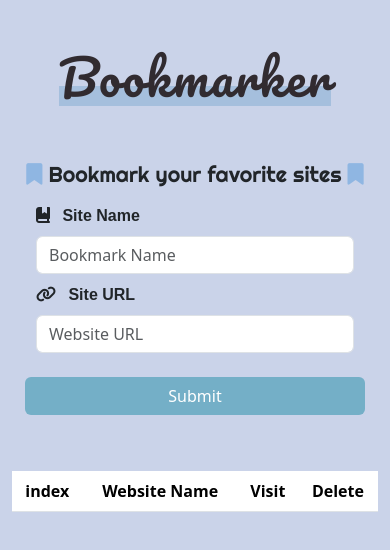
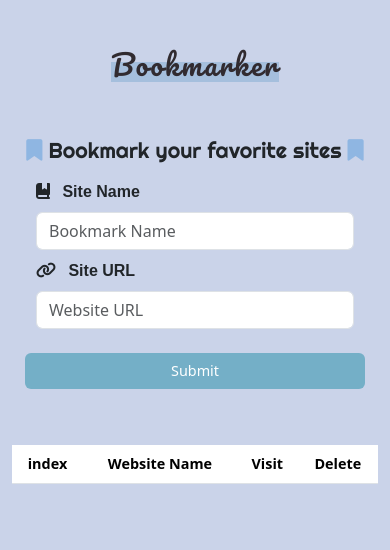
Before and after one commit to Omarfdl/Bookmark-Js-Assignment-3, a plain HTML site: page index.html in a window 390 px wide. Drawn offline with Linux system fonts and the light colour scheme; some packages are replaced by stand-ins of ours; a script that the page names is missing.

Commit message:
second commit

```diff
--- a/css/style.css
+++ b/css/style.css
@@ -20,6 +20,7 @@ h1 {
   font-size: 3rem;
   position: relative;
   z-index: 1;
+  text-align: center;
 }
 
 h1::after {
@@ -38,8 +39,10 @@ h1::after {
   height: 60%;
 }
 
+/* Form */
 .intro-h2 {
   font-family: "Righteous", cursive;
+  text-align: center;
 }
 
 .intro-h2 i {
@@ -51,7 +54,8 @@ label {
 }
 
 .submit-btn {
-  width: 340px;
+  width: 100%;
+  max-width: 340px;
   background-color: #74afc7;
   transition: sheen all;
   animation: sheen;
@@ -61,6 +65,52 @@ label {
   background-color: #408ead;
 }
 
-li{
-  width: px;
+.table-inner {
+  overflow-x: auto;
 }
+
+@media (max-width: 992px) {
+  h1 {
+    font-size: 2.5rem;
+  }
+  .intro-h2 {
+    font-size: 1.25rem;
+  }
+  .form {
+    width: 90%;
+    margin: 0 auto;
+  }
+  .submit-btn {
+    width: 90%;
+  }
+}
+
+@media (max-width: 768px) {
+  h1 {
+    font-size: 2rem;
+  }
+  .intro-h2 {
+    font-size: 1.1rem;
+  }
+  .form {
+    width: 100%;
+  }
+  .submit-btn {
+    width: 100%;
+  }
+  table {
+    font-size: 0.9rem;
+  }
+}
+
+@media (max-width: 480px) {
+  h1 {
+    font-size: 1.75rem;
+  }
+  .intro-h2 {
+    font-size: 1rem;
+  }
+  .submit-btn {
+    font-size: 0.9rem;
+  }
+}
--- a/js/script.js
+++ b/js/script.js
@@ -11,7 +11,7 @@ if (localStorage.getItem("sitesKey") != null) {
 function getSite() {
   let siteNameValue = siteName.value.trim();
   let siteUrlValue = siteUrl.value.trim();
-  console.log(siteNameValue.length);
+  // console.log(siteNameValue.length);
 
   var alertString = `
         <div class="text-start mt-2">
```
